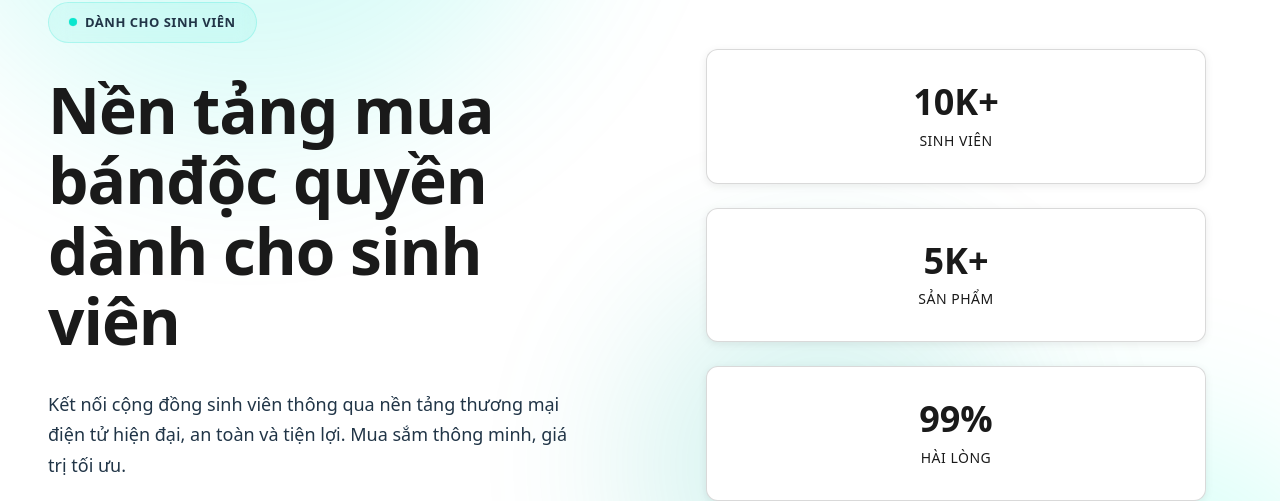
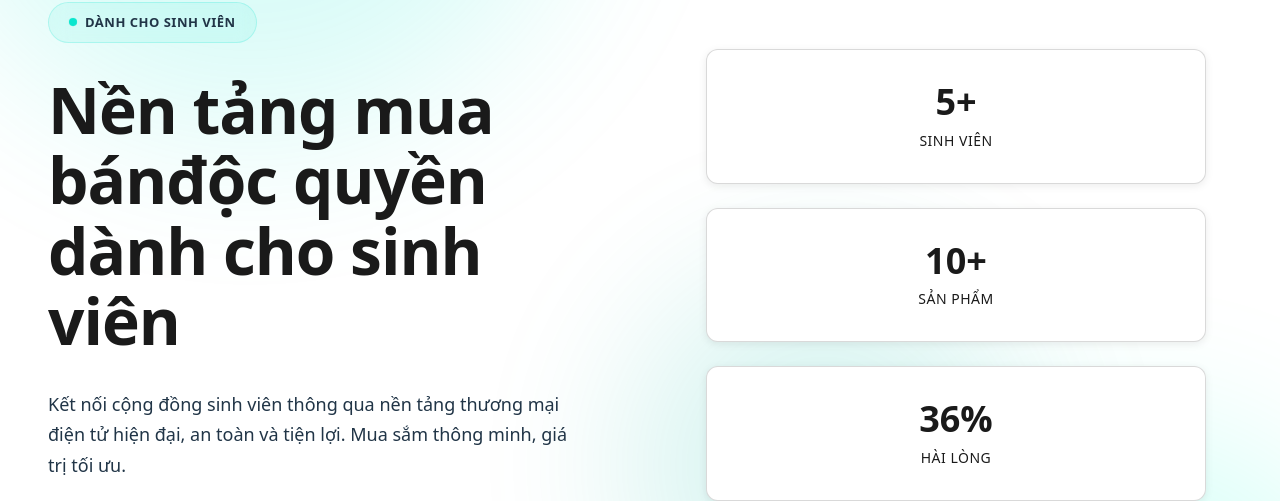
Before and after one commit to leedontbeshy/unimerch-client, a React (Vite) app: page / in a window 1280 px wide. Shown: the part 245-746 px from the top of the page. Built offline with nearby package versions, Linux system fonts and the light colour scheme; no server answers.

Commit message:
fix: update statistics on HomePage for accuracy

```diff
--- a/src/pages/HomePage.tsx
+++ b/src/pages/HomePage.tsx
@@ -113,15 +113,15 @@ const HomePage: React.FC = () => {
           <div className="hero-visual">
             <div className="stats-grid">
               <div className="stat-card">
-                <div className="stat-number">10K+</div>
+                <div className="stat-number">5+</div>
                 <div className="stat-label">Sinh viên</div>
               </div>
               <div className="stat-card">
-                <div className="stat-number">5K+</div>
+                <div className="stat-number">10+</div>
                 <div className="stat-label">Sản phẩm</div>
               </div>
               <div className="stat-card">
-                <div className="stat-number">99%</div>
+                <div className="stat-number">36%</div>
                 <div className="stat-label">Hài lòng</div>
               </div>
             </div>
```
